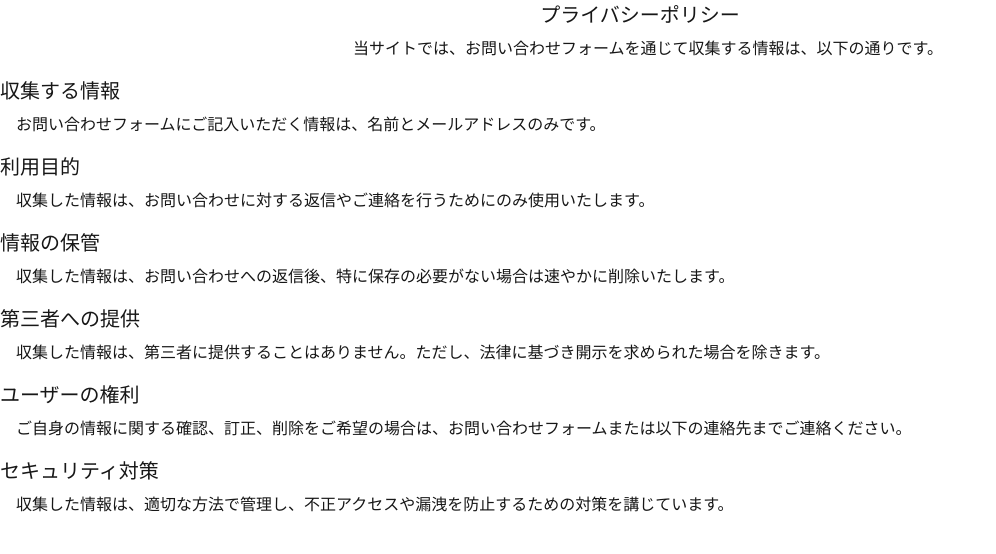
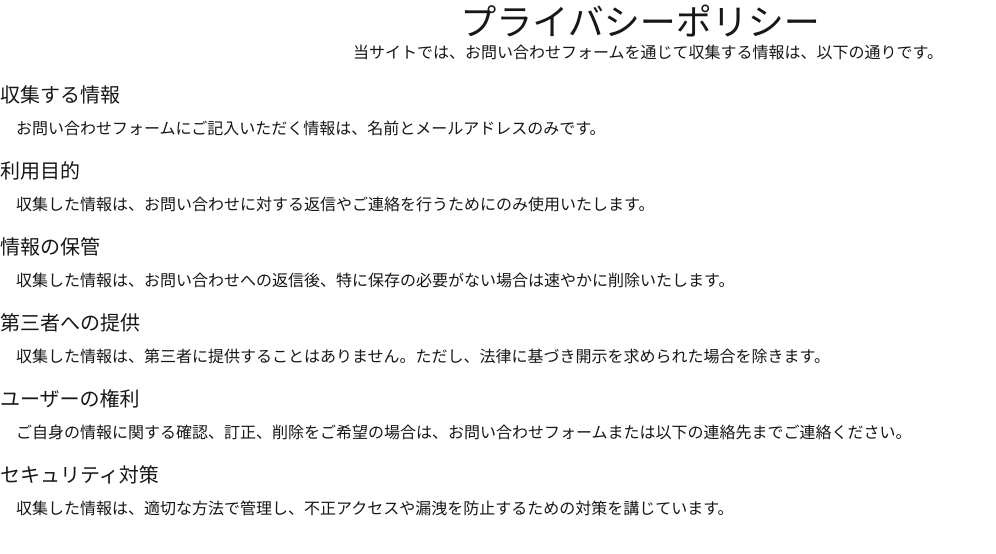
Before and after one commit to s-taku0502/portfolio, a Next.js app: page /privacy in a window 1280 px wide. Shown: the top 554 px of the page, without its empty margins (0-996 px from the left). Built offline with nearby package versions, Linux system fonts and the light colour scheme.

Commit message:
fix:文字の間隔を調整

```diff
--- a/src/app/privacy/page.js
+++ b/src/app/privacy/page.js
@@ -8,7 +8,7 @@ const PrivacyPolicy = () => {
         <>
             <div className="">
                 <Privacy_div className="text-center">
-                    <CustomH2>プライバシーポリシー</CustomH2>
+                    <h1 className="text-4xl">プライバシーポリシー</h1>
                     <p>　当サイトでは、お問い合わせフォームを通じて収集する情報は、以下の通りです。</p>
                 </Privacy_div>
 
```
